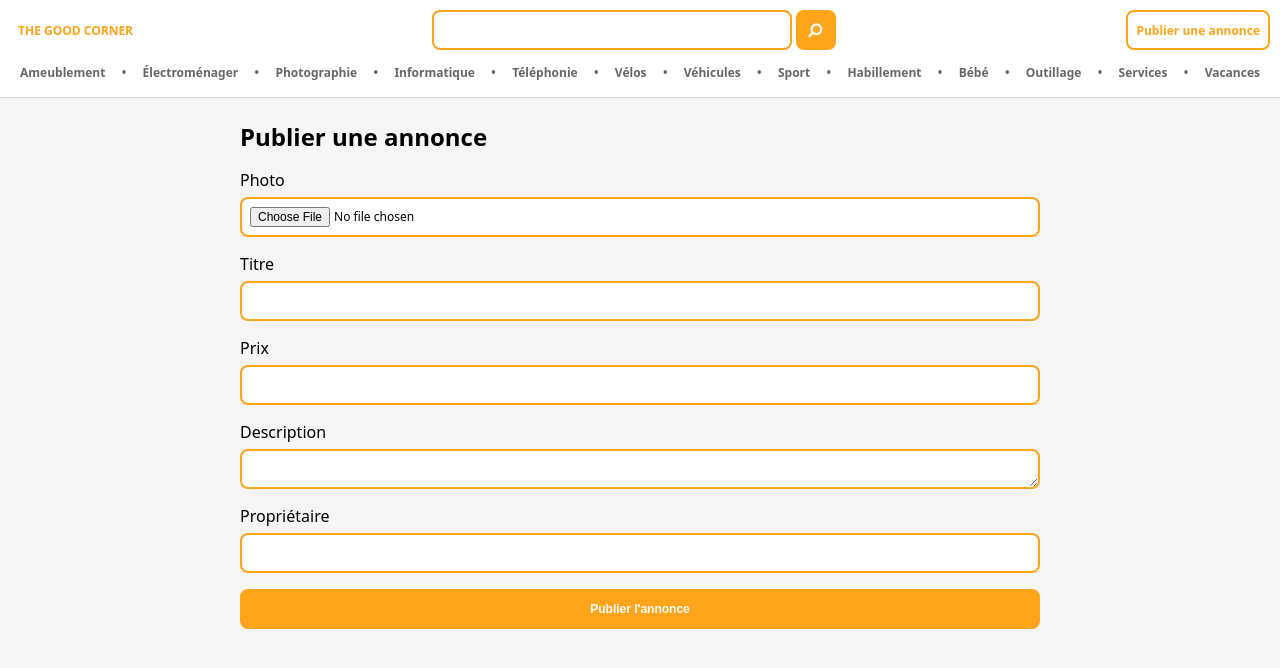
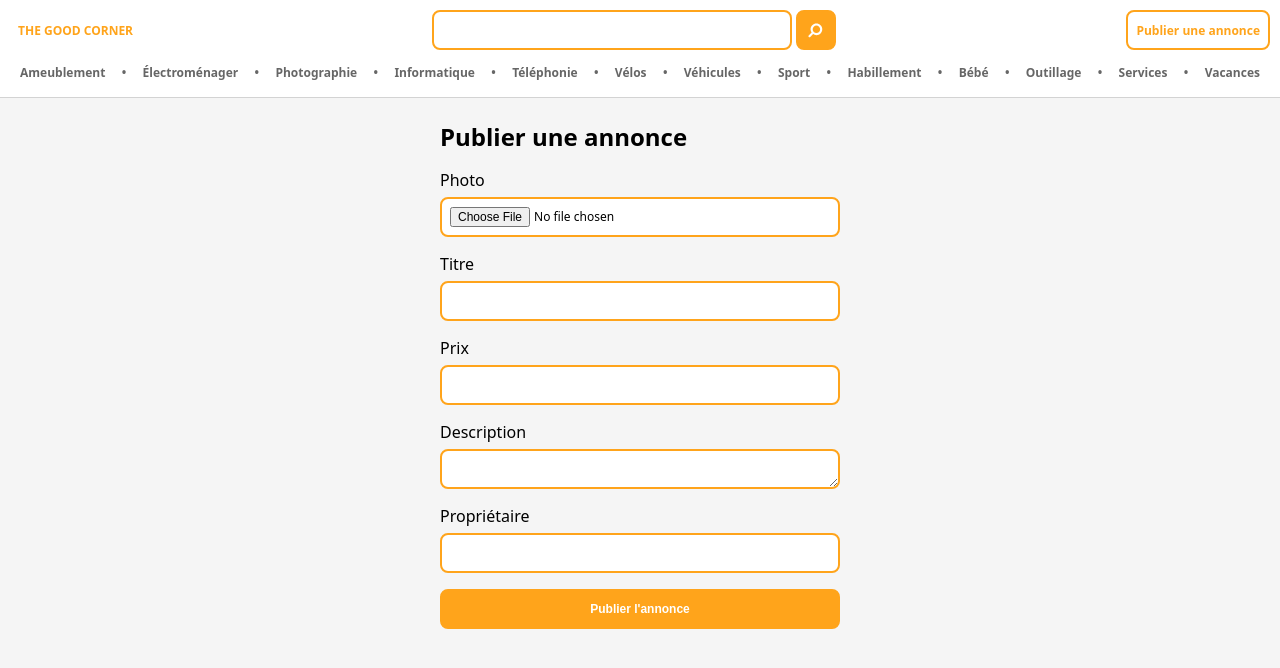
Before and after one commit to arnaudrenaud/the-good-corner, a Next.js app in the folder web-app/: page /publish-article in a window 1280 px wide. Shown: the top 668 px of the page. Built offline with nearby package versions, Linux system fonts and the light colour scheme.

Commit message:
Use narrow page container for form pages

```diff
--- a/web-app/src/components/Layout/Layout.styled.tsx
+++ b/web-app/src/components/Layout/Layout.styled.tsx
@@ -2,6 +2,8 @@ import styled from "styled-components";
 
 export const MainContent = styled.main`
   max-width: 832px;
+  margin: 120px auto 48px;
   padding: 0 16px;
-  margin: 120px auto 48px;
+  display: flex;
+  justify-content: center;
 `;
--- a/web-app/src/components/PageContainer/PageContainer.tsx
+++ b/web-app/src/components/PageContainer/PageContainer.tsx
@@ -1,6 +1,11 @@
 import styled from "styled-components";
 
 export const PageContainer = styled.div`
+  width: 100%;
   display: grid;
   gap: 12px;
 `;
+
+export const NarrowPageContainer = styled(PageContainer)`
+  max-width: 400px;
+`;
--- a/web-app/src/pages/publish-article.tsx
+++ b/web-app/src/pages/publish-article.tsx
@@ -7,7 +7,7 @@ import {
 } from "@/components/FormElements/Input/Input";
 import Loader from "@/components/Loader/Loader";
 import { MainContentTitle } from "@/components/MainContentTitle/MainContentTitle";
-import { PageContainer } from "@/components/PageContainer/PageContainer";
+import { NarrowPageContainer } from "@/components/PageContainer/PageContainer";
 import {
   CreateAdFormMutation,
   CreateAdFormMutationVariables,
@@ -78,7 +78,7 @@ export default function PublishArticlePage() {
   };
 
   return (
-    <PageContainer>
+    <NarrowPageContainer>
       <MainContentTitle>Publier une annonce</MainContentTitle>
       <Form
         onSubmit={(event) => {
@@ -147,6 +147,6 @@ export default function PublishArticlePage() {
         </PrimaryButton>
         {error && error.message}
       </Form>
-    </PageContainer>
+    </NarrowPageContainer>
   );
 }
--- a/web-app/src/pages/sign-in.tsx
+++ b/web-app/src/pages/sign-in.tsx
@@ -6,7 +6,7 @@ import {
 } from "@/components/FormElements/Input/Input";
 import Loader from "@/components/Loader/Loader";
 import { MainContentTitle } from "@/components/MainContentTitle/MainContentTitle";
-import { PageContainer } from "@/components/PageContainer/PageContainer";
+import { NarrowPageContainer } from "@/components/PageContainer/PageContainer";
 import { SignInFormMutation, SignInFormMutationVariables } from "@/gql/graphql";
 import { gql, useMutation } from "@apollo/client";
 import { useRouter } from "next/router";
@@ -52,7 +52,7 @@ export default function SignInPage() {
   };
 
   return (
-    <PageContainer>
+    <NarrowPageContainer>
       <MainContentTitle>Connexion</MainContentTitle>
       <Form
         onSubmit={(event) => {
@@ -91,6 +91,6 @@ export default function SignInPage() {
         </PrimaryButton>
         {error && error.message}
       </Form>
-    </PageContainer>
+    </NarrowPageContainer>
   );
 }
```
Also changed, not shown: web-app/src/pages/sign-up.tsx (+6 -3 lines).
